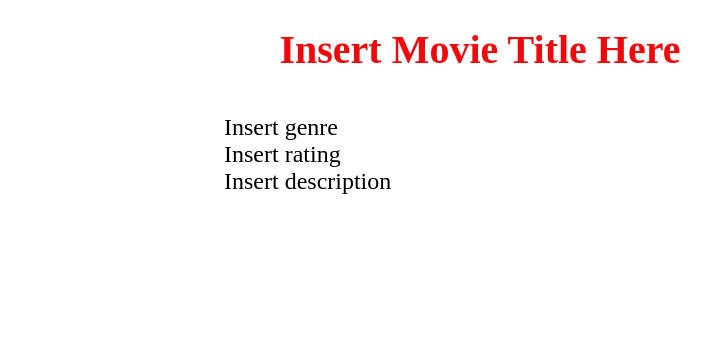
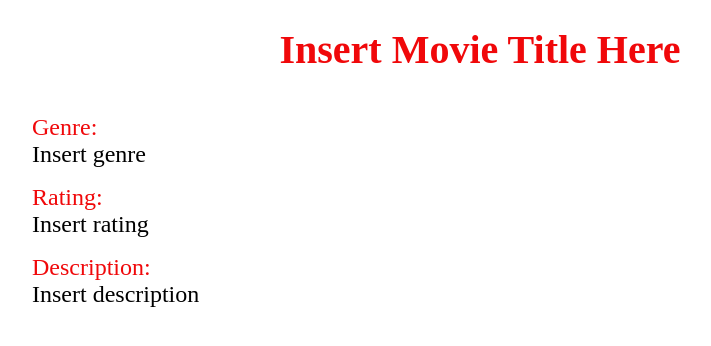
Before and after one commit to smmathen/reel-deal, a Next.js app: page /details in a window 1280 px wide. Shown: the top 346 px of the page, without its empty margins (160-871 px from the left). Built offline with nearby package versions, Linux system fonts and the light colour scheme.

Commit message:
styling the paragraphs

```diff
--- a/src/pages/details.js
+++ b/src/pages/details.js
@@ -5,8 +5,8 @@ export default class Details
 extends React.Component {
     render() {
         const opts = {
-        height: "400vh",
-        width: "700vw",
+        height: "350vh",
+        width: "550vw",
         playerVars: {
             autoplay: 1,
         },
@@ -19,12 +19,21 @@ extends React.Component {
                 <YouTube videoId="Md6Dvxdr0AQ"
                     opts={opts} onReady={this._onReady} />
             </div>
-            <div style = {{fontSize: "3vh", marginTop: "2vh", textAlign: "center", width: "50vw", marginLeft: "30vw"}}>
+            <div style = {{fontSize: "3vh", marginTop: "3vh", textAlign: "center", width: "70%", margin: "0 auto"}}>
+                <p style = {{textAlign: "left", color: "#F0080A", marginTop: "2vh"}}>
+                    Genre:
+                </p>
                 <p style = {{textAlign: "left"}}>
                     Insert genre
                 </p>
+                <p style = {{textAlign: "left", color: "#F0080A", marginTop: "2vh"}}>
+                    Rating:
+                </p>
                 <p style = {{textAlign: "left"}}>
                     Insert rating
+                </p>
+                <p style = {{textAlign: "left", color: "#F0080A", marginTop: "2vh"}}>
+                    Description:
                 </p>
                 <p style = {{textAlign: "left"}}>
                     Insert description
```
